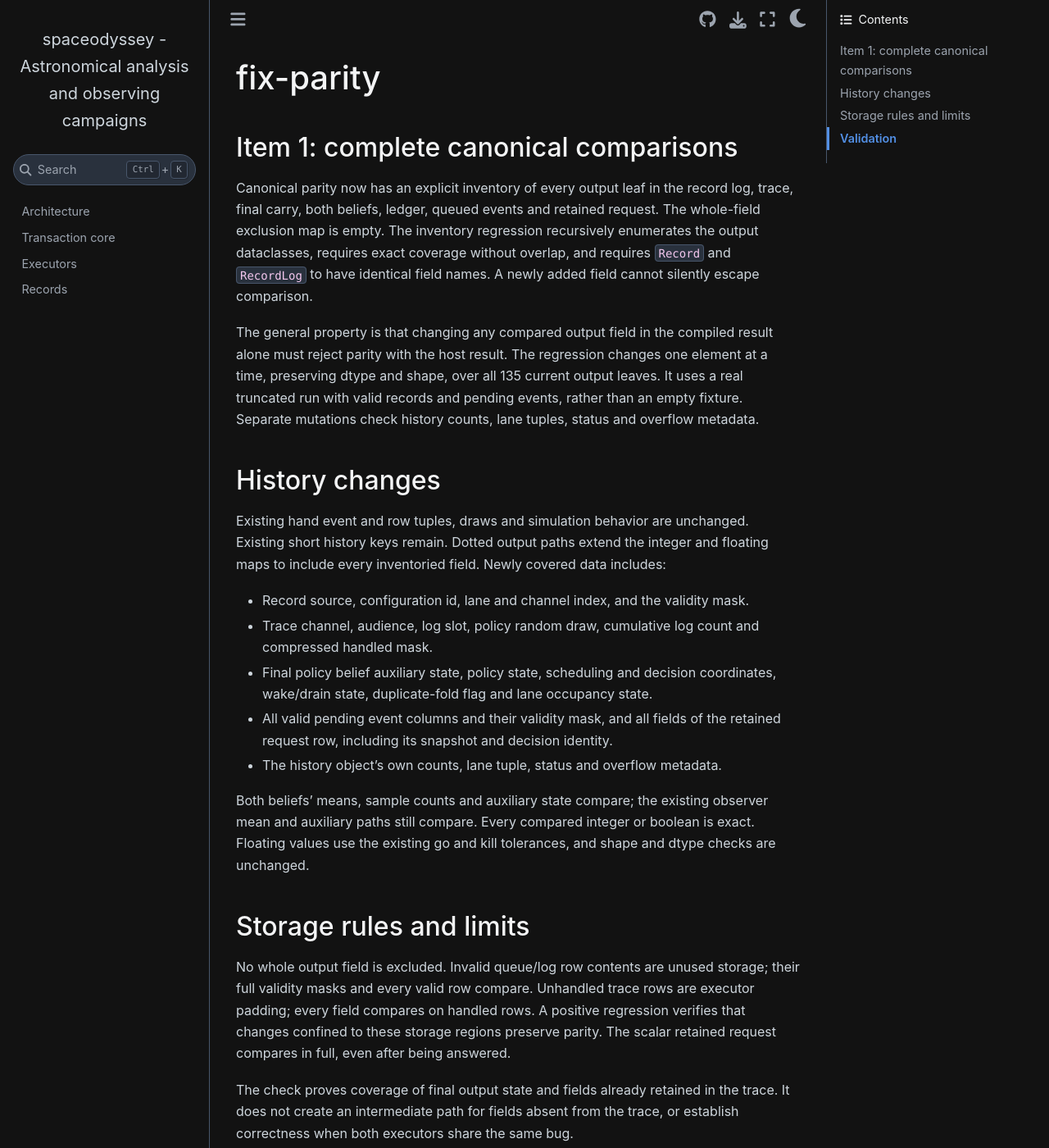
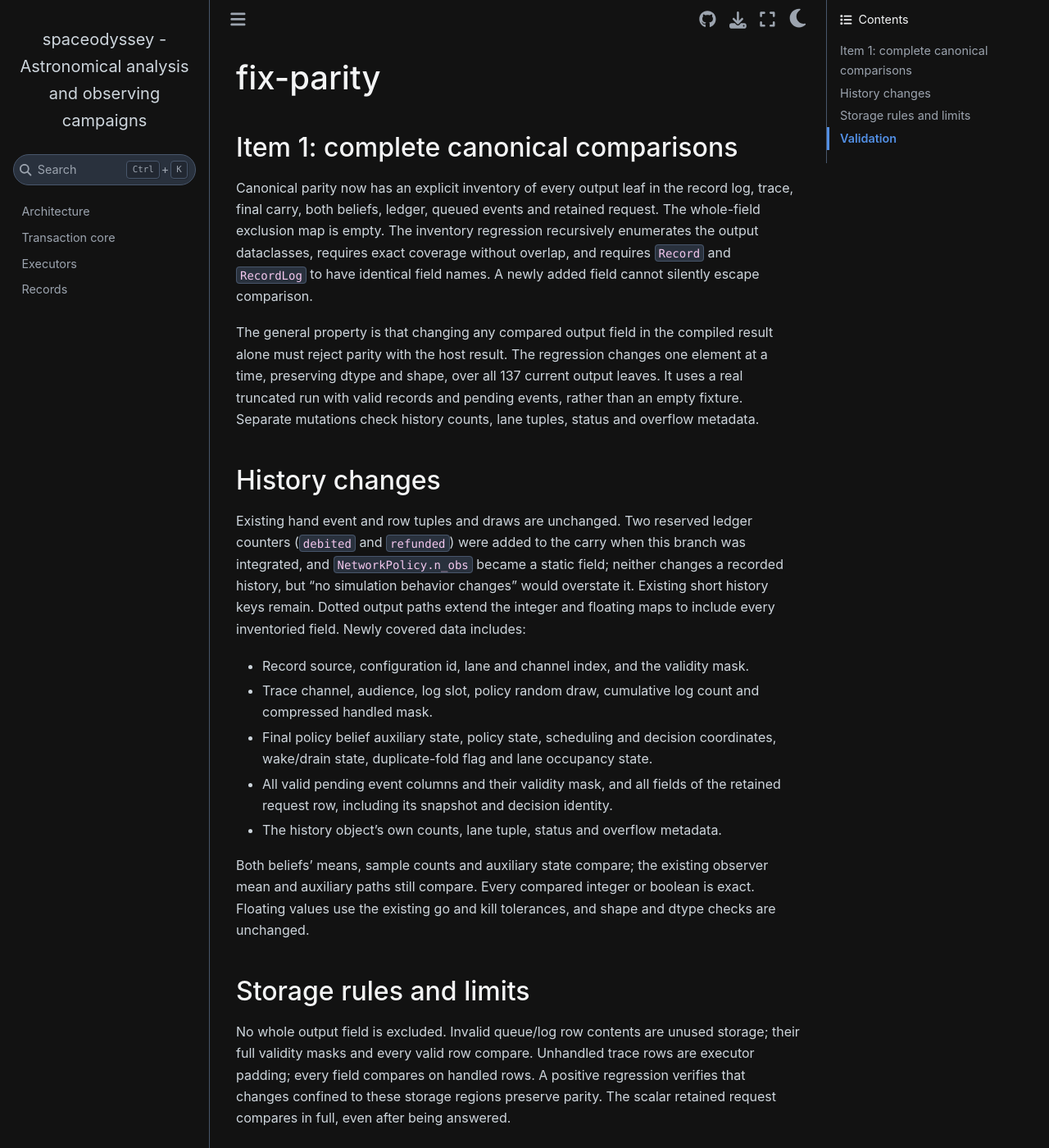
Before and after one commit to CoreySpohn/spaceodyssey, a Sphinx documentation site: the page built from docs/changes/fix-parity.md, in a window 1280 px wide and 1400 px high. Shown: the whole window at 82% size. Built offline with Sphinx 7.4.7 and the Sphinx Book theme 1.1.4, drawn with Linux system fonts in a browser that asks for light colours; pages that are not in the unit, such as notebooks, are missing from menus; some of the changed text lies outside the part shown.

Commit message:
docs(core): correct the fold, validation, parity count and lint claims after the gate re-review

```diff
--- a/docs/changes/fix-parity.md
+++ b/docs/changes/fix-parity.md
@@ -11,15 +11,18 @@
 
 The general property is that changing any compared output field in the compiled
 result alone must reject parity with the host result. The regression changes one
-element at a time, preserving dtype and shape, over all 135 current output leaves.
+element at a time, preserving dtype and shape, over all 137 current output leaves.
 It uses a real truncated run with valid records and pending events, rather than
 an empty fixture. Separate mutations check history counts, lane tuples, status
 and overflow metadata.
 
 ## History changes
 
-Existing hand event and row tuples, draws and simulation behavior are unchanged.
-Existing short history keys remain. Dotted output paths extend the integer and
+Existing hand event and row tuples and draws are unchanged. Two reserved ledger
+counters (`debited` and `refunded`) were added to the carry when this branch was
+integrated, and `NetworkPolicy.n_obs` became a static field; neither changes a recorded
+history, but "no simulation behavior changes" would overstate it. Existing short history
+keys remain. Dotted output paths extend the integer and
 floating maps to include every inventoried field. Newly covered data includes:
 
 - Record source, configuration id, lane and channel index, and the validity mask.
@@ -50,7 +53,7 @@
 
 ## Validation
 
-- `tests/core/test_canonical_fields.py`: 142 passed. Against the previous `base.py`: 72 failed (every
+- `tests/core/test_canonical_fields.py`: 144 passed (the 137 field mutations, including the two ledger counters added on integration, and the inventory tests). Against the previous `base.py`: 72 failed (every
   field the comparator did not read, plus the inventory test).
 - `tests/core/test_parity_corpus.py` 29 passed and `tests/core/test_parity_values.py` 15 passed with
   the extended history: no canonical field differs between the executors on the corpus.
```
Also changed, not shown: docs/changes/fix-gate-review.md (+5 -2 lines), docs/changes/slice-1-t12.md (+35 -19 lines), docs/core.md (+4 -3 lines).
